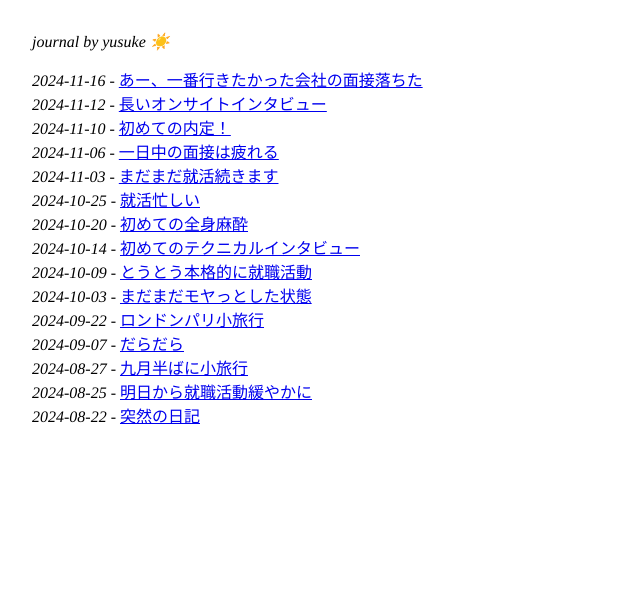
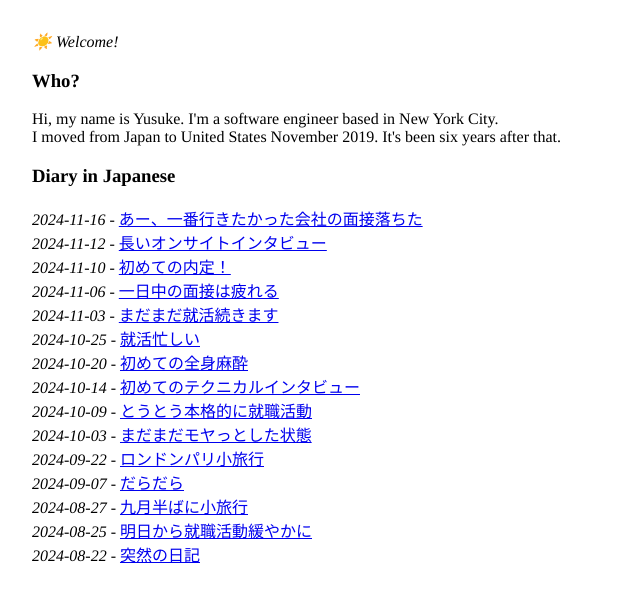
Before and after one commit to yusukeshib/journal, a Gatsby site: page / in a window 1280 px wide. Shown: the whole page, without its empty margins (0-640 px from the left). Built offline with nearby package versions, Linux system fonts and the light colour scheme; Gatsby itself is replaced by a stand-in of ours.

Commit message:
Update index page

```diff
--- a/gatsby-config.js
+++ b/gatsby-config.js
@@ -9,11 +9,11 @@
  */
 module.exports = {
   siteMetadata: {
-    title: `journal`,
+    title: `yusuke's portfolio website`,
     author: {
       name: `yusuke`,
     },
-    description: ``,
+    description: `yusuke's portfolio website`,
     siteUrl: `https://yusukeshib.dev/`,
   },
   plugins: [
@@ -98,7 +98,7 @@ module.exports = {
               }
             }`,
             output: "/rss.xml",
-            title: "journal by yusuke",
+            title: "yusuke's portfolio website",
           },
         ],
       },
@@ -106,8 +106,8 @@ module.exports = {
     {
       resolve: `gatsby-plugin-manifest`,
       options: {
-        name: `journal by yusuke`,
-        short_name: `Journal`,
+        name: `yusuke's portfolio website`,
+        short_name: `Yusuke's portfolio website`,
         start_url: `/`,
         background_color: `#ffffff`,
         // This will impact how browsers show your PWA/website
--- a/src/components/layout.js
+++ b/src/components/layout.js
@@ -10,16 +10,19 @@ const Layout = ({ author, location, title, children }) => {
   if (isRootPath) {
     header = (
       <h1 className="main-heading">
-        {title} by {author} {' '}<DarkModeButton />
+        <DarkModeButton />
+        {' '}
+        Welcome!
       </h1>
     )
   } else {
     header = (
       <p className="main-heading">
+        <DarkModeButton />
+        {' '}
         <Link className="header-link-home" to="/">
-          {title}
+          Back to index
         </Link>
-        {' '} by {author}{' '}<DarkModeButton />
       </p>
     )
   }
--- a/src/pages/index.js
+++ b/src/pages/index.js
@@ -23,6 +23,14 @@ const BlogIndex = ({ data, location }) => {
 
   return (
     <Layout author={author} location={location} title={siteTitle}>
+      <h3>Who?</h3>
+      <p>
+        Hi, my name is Yusuke. I'm a software engineer based in New York City.
+        <br />
+        I moved from Japan to United States November 2019. It's been six years after that.
+      </p>
+
+      <h3>Diary in Japanese</h3>
       <ul id="index-post-list">
         {posts.map(post => {
           const title = post.frontmatter.title || post.fields.slug
```
